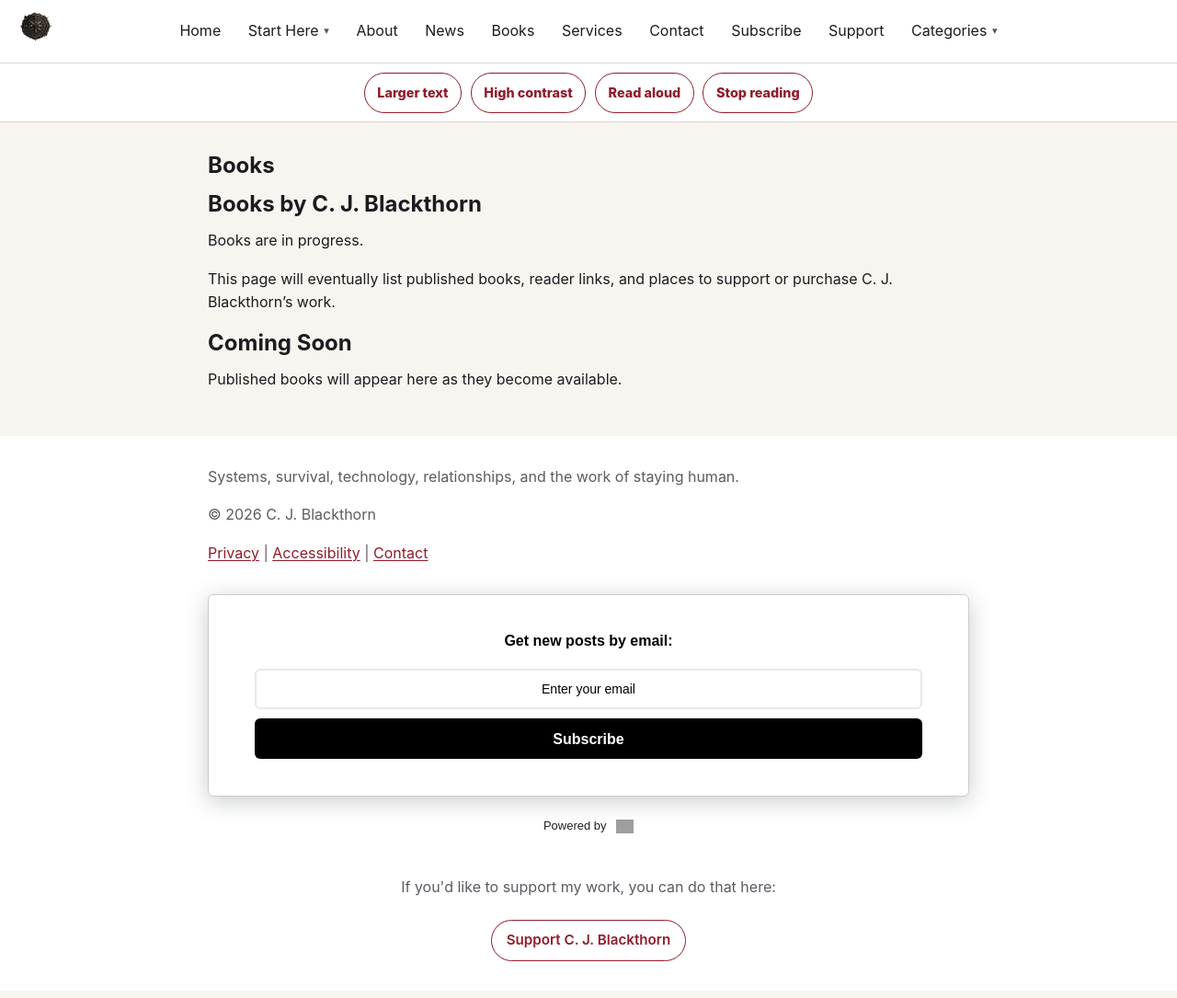
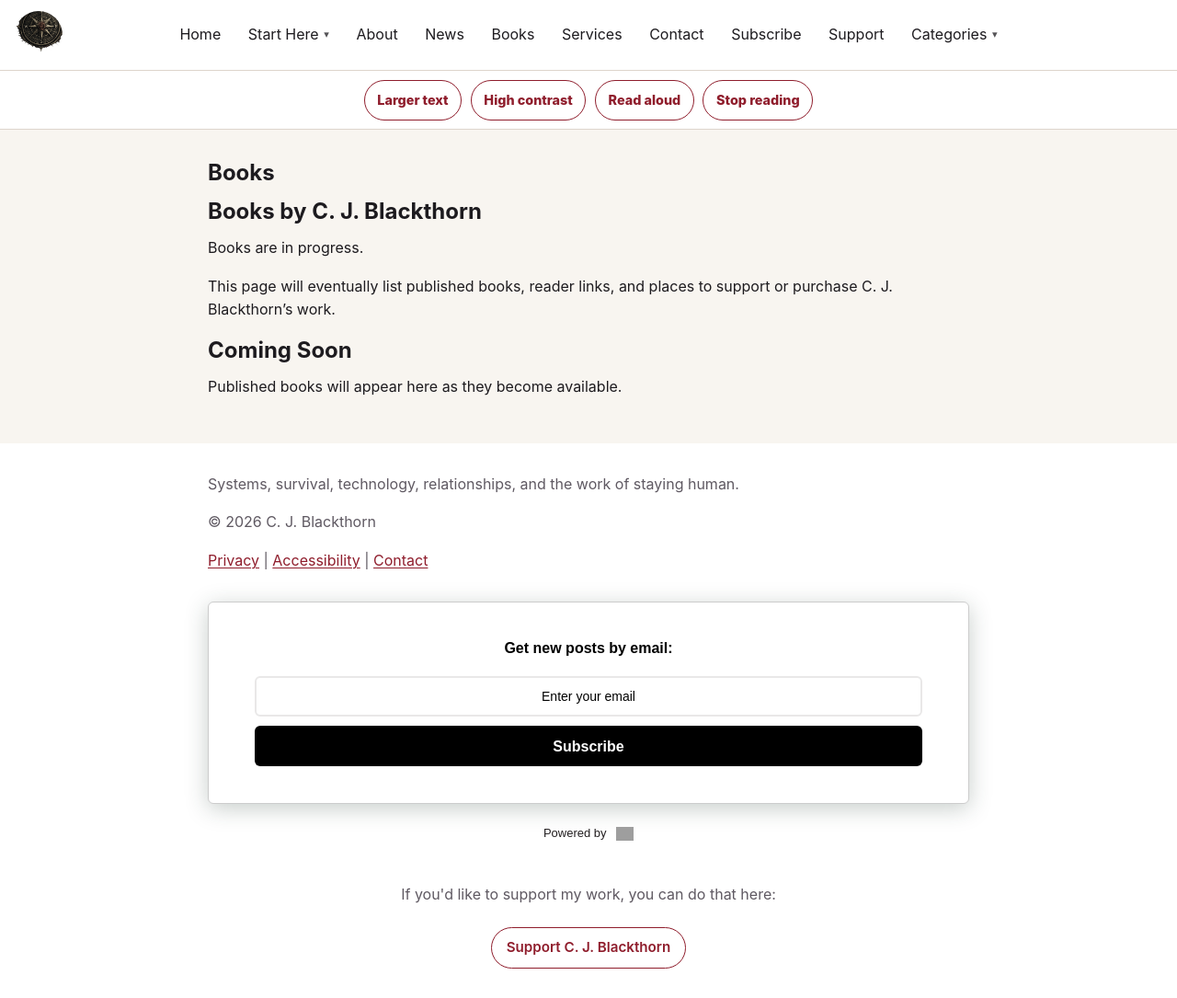
Before and after one commit to cjblackthorn/cjblackthorn.github.io, a Jekyll site: the page built from books.md, in a window 1280 px wide and 1085 px high. Shown: the whole window at 92% size. Built offline with Jekyll 4.4.1, drawn with Linux system fonts in a browser that asks for light colours; grey boxes are pictures that could not be loaded.

```diff
--- a/assets/css/enhancements.css
+++ b/assets/css/enhancements.css
@@ -11,15 +11,23 @@
 .site-logo-link {
   display: inline-flex;
   align-items: center;
-  gap: 0.75rem;
+  justify-content: center;
+  justify-self: start;
+  width: 52px;
+  height: 52px;
+  border-radius: 999px;
+  overflow: hidden;
   text-decoration: none;
 }
 
 .site-logo-image {
   display: block;
-  width: 42px;
-  height: 42px;
+  width: 58px;
+  height: 58px;
+  max-width: none;
   object-fit: contain;
+  transform: scale(1.18);
+  transform-origin: center;
 }
 
 .support-button,
```
